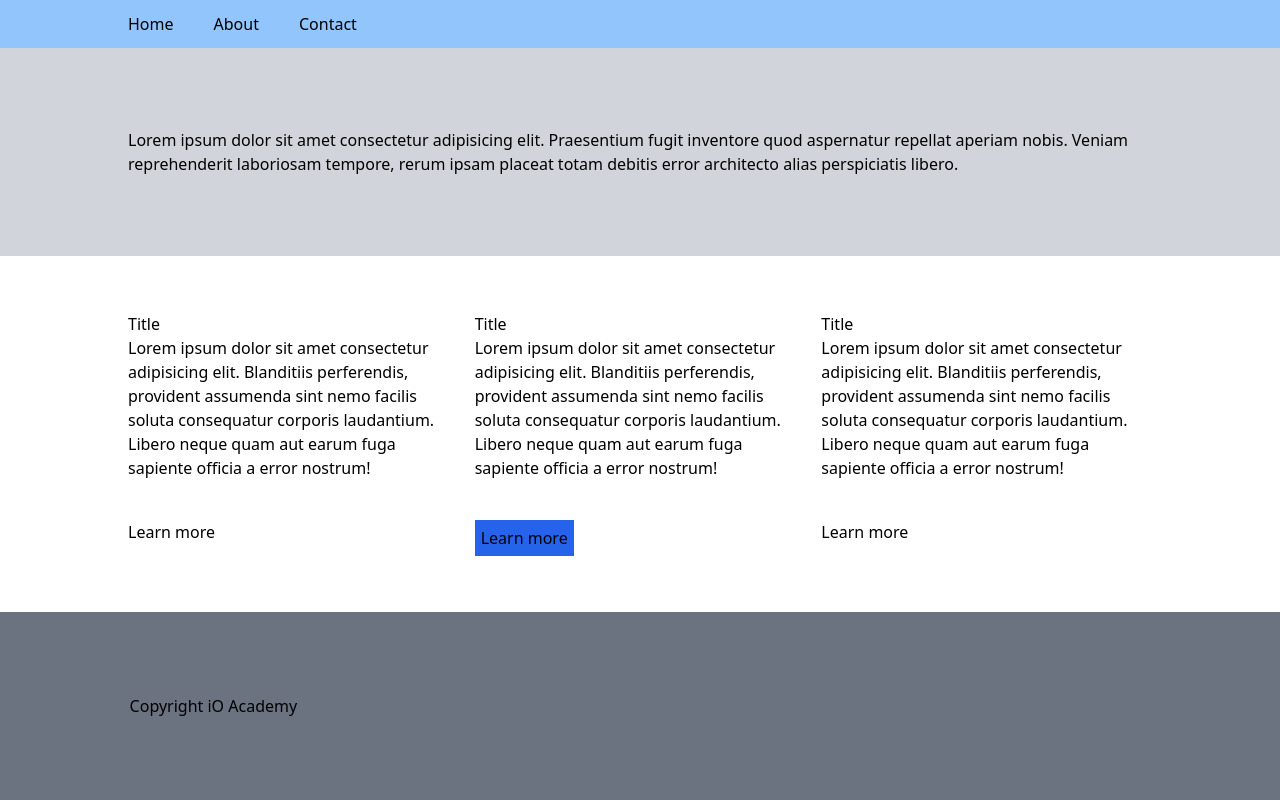
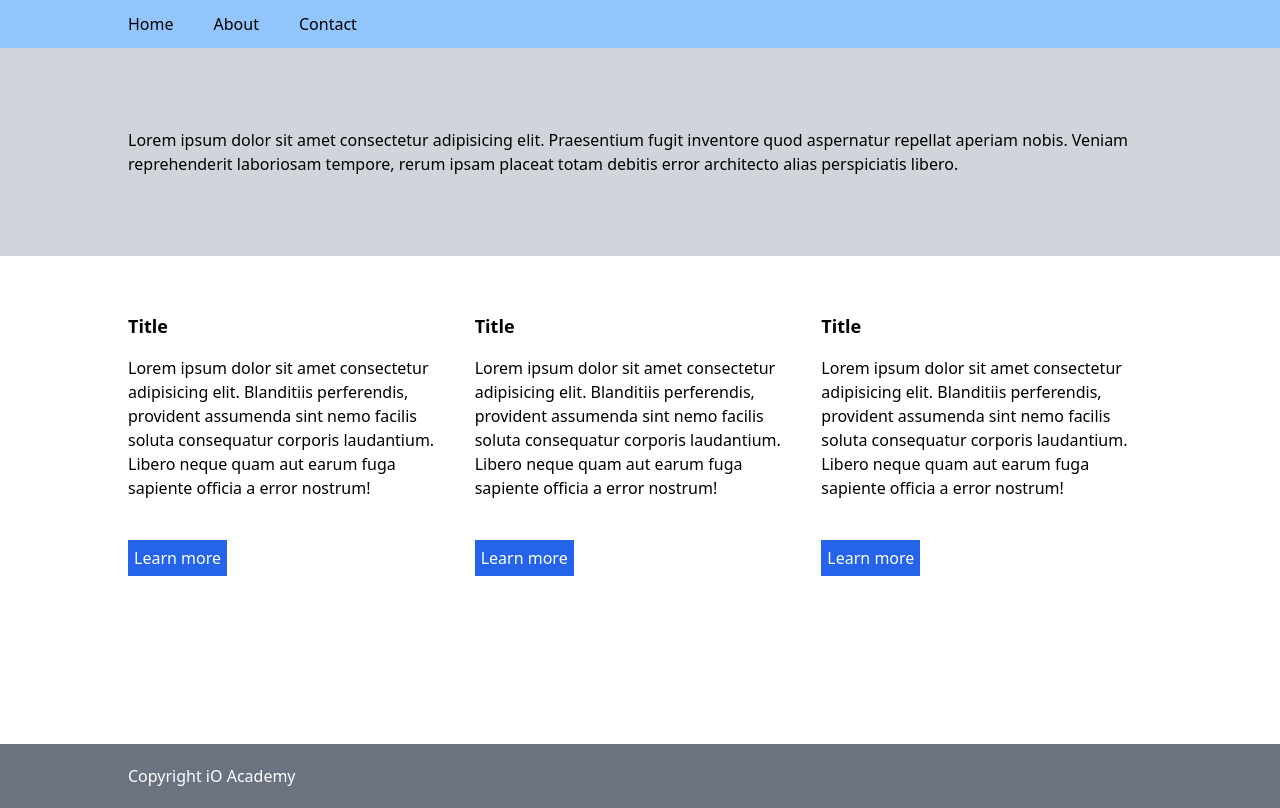
Before and after one commit to deadline-jpg/tailwind-test, a plain HTML site: page index.html in a window 1280 px wide. Drawn offline with nearby package versions, Linux system fonts and the light colour scheme.

Commit message:
Updated index.html

```diff
--- a/index.html
+++ b/index.html
@@ -9,9 +9,11 @@
   <body>
     <nav class="bg-blue-300 py-3">
       <ul class="flex gap-10 w-4/5 mx-auto">
-        <li><a href="#">Home</a></li>
-        <li><a href="#">About</a></li>
-        <li><a href="#">Contact</a></li>
+        <li><a href="#" class="hover:underline decoration-solid">Home</a></li>
+        <li><a href="#" class="hover:underline decoration-solid">About</a></li>
+        <li>
+          <a href="#" class="hover:underline decoration-solid">Contact</a>
+        </li>
       </ul>
     </nav>
 
@@ -24,40 +26,54 @@
       </p>
     </div>
 
-    <section class="flex gap-4 w-4/5 mx-auto my-14">
-      <article class="w-3/4">
-        <h3>Title</h3>
+    <section
+      class="flex flex-col justify-center md:flex-row gap-4 w-4/5 mx-auto my-14"
+    >
+      <article class="text-center mb-10 md:text-left">
+        <h3 class="mb-4 text-lg font-bold">Title</h3>
         <p>
           Lorem ipsum dolor sit amet consectetur adipisicing elit. Blanditiis
           perferendis, provident assumenda sint nemo facilis soluta consequatur
           corporis laudantium. Libero neque quam aut earum fuga sapiente officia
           a error nostrum!
         </p>
-        <button class="mt-10">Learn more</button>
+        <button
+          class="transition ease-in-out delay-6s bg-blue-600 hover:bg-blue-400 hover:scale-105 duration-700 p-1.5 text-white mt-10"
+        >
+          Learn more
+        </button>
       </article>
-      <article class="w-3/4">
-        <h3>Title</h3>
+      <article class="text-center mb-10 md:text-left">
+        <h3 class="mb-4 text-lg font-bold">Title</h3>
         <p>
           Lorem ipsum dolor sit amet consectetur adipisicing elit. Blanditiis
           perferendis, provident assumenda sint nemo facilis soluta consequatur
           corporis laudantium. Libero neque quam aut earum fuga sapiente officia
           a error nostrum!
         </p>
-        <button class="mt-10 bg-blue-600 p-1.5">Learn more</button>
+        <button
+          class="transition ease-in-out delay-6s bg-blue-600 hover:bg-blue-400 hover:scale-105 duration-700 p-1.5 text-white mt-10"
+        >
+          Learn more
+        </button>
       </article>
-      <article class="w-3/4">
-        <h3>Title</h3>
+      <article class="text-center md:text-left">
+        <h3 class="mb-4 text-lg font-bold">Title</h3>
         <p>
           Lorem ipsum dolor sit amet consectetur adipisicing elit. Blanditiis
           perferendis, provident assumenda sint nemo facilis soluta consequatur
           corporis laudantium. Libero neque quam aut earum fuga sapiente officia
           a error nostrum!
         </p>
-        <button class="mt-10">Learn more</button>
+        <button
+          class="transition ease-in-out delay-6s bg-blue-600 hover:bg-blue-400 hover:scale-105 duration-700 p-1.5 text-white mt-10"
+        >
+          Learn more
+        </button>
       </article>
     </section>
-    <footer class="bg-gray-500 p-0.5">
-      <p class="w-4/5 mx-auto my-20">Copyright iO Academy</p>
+    <footer class="bg-gray-500 py-5 mt-32">
+      <p class="w-4/5 mx-auto text-white">Copyright iO Academy</p>
     </footer>
   </body>
 </html>
```
